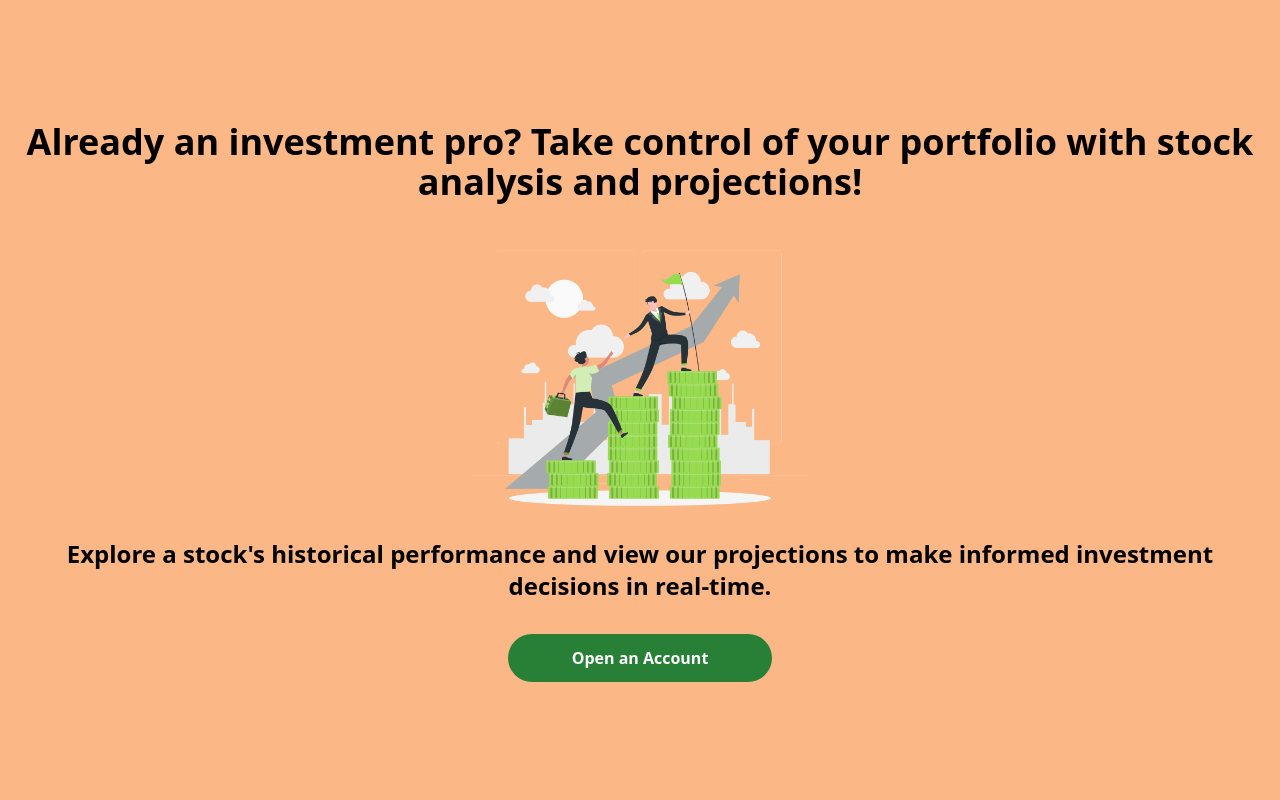
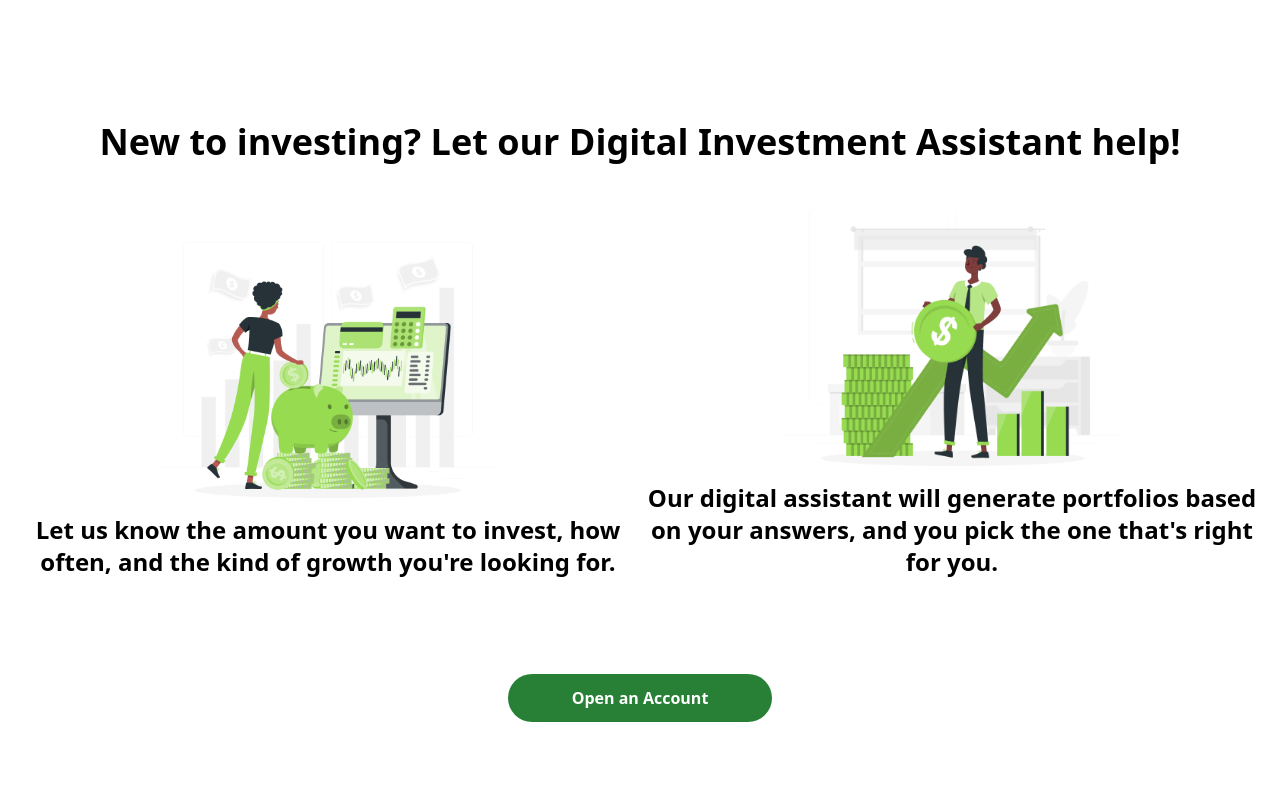
Before and after one commit to aabusaif8/Hackathon--Team2-V2, a React (Create React App) app: page / in a window 1280 px wide. Shown: the part 2860-3660 px from the top of the page. Built offline with nearby package versions, Linux system fonts and the light colour scheme; no server answers.

Commit message:
Update AccountFeatures.js

```diff
--- a/src/components/AccountFeatures.js
+++ b/src/components/AccountFeatures.js
@@ -1,42 +1,51 @@
 import React from "react";
 import { Link } from "react-router-dom";
-import analysis from "../assets/analysis.png";
+import piggybank from "../assets/piggybank.png";
+import coin from "../assets/coin.png";
 
-const Analysis = () => {
+const DigitalAssistant = () => {
   return (
-    <div className="bg-red-orange py-16 md:py-24 lg:py-32">
+    <div className="bg-white py-16 md:py-24 lg:py-32">
       <div className="max-w-7xl mx-auto px-4">
         <div className="text-center mb-12">
-          <h1 className="text-2xl md:text-3xl lg:text-4xl font-bold">
-            Already an investment pro? Take control of your portfolio with stock
-            analysis and projections!
+          <h1 className="text-2xl md:text-3xl lg:text-4xl font-bold mb-4">
+            New to investing? Let our Digital Investment Assistant help!
           </h1>
         </div>
-        <div className="flex flex-col items-center">
-          <div className="mb-8">
+        <div className="flex flex-col md:flex-row md:items-center md:justify-between">
+          <div className="md:w-1/2 mb-8 md:mb-0 flex flex-col items-center">
             <img
-              src={analysis}
-              alt="Analysis"
+              src={piggybank}
+              alt="Digital Assistant"
               className="mx-auto max-w-full h-64"
             />
-          </div>
-          <div className="mb-8">
-            <p className="text-lg md:text-xl lg:text-2xl font-semibold text-center">
-              Explore a stock's historical performance and view our projections
-              to make informed investment decisions in real-time.
+            <p className="text-lg md:text-xl lg:text-2xl font-semibold mt-4 text-center">
+              Let us know the amount you want to invest, how often, and the kind
+              of growth you're looking for.
             </p>
           </div>
-          <div className="flex justify-center">
-            <Link to="/signpage">
-              <button className="bg-dark-green text-white py-3 px-8 md:px-12 lg:px-16 rounded-full font-semibold transition-colors duration-300 hover:bg-green-700">
-                Open an Account
-              </button>
-            </Link>
+          <div className="md:w-1/2 flex flex-col items-center">
+            <img
+              src={coin}
+              alt="Digital Assistant"
+              className="mx-auto max-w-full h-64"
+            />
+            <p className="text-lg md:text-xl lg:text-2xl font-semibold mt-4 mb-8 text-center">
+              Our digital assistant will generate portfolios based on your
+              answers, and you pick the one that's right for you.
+            </p>
           </div>
+        </div>
+        <div className="flex justify-center mt-16">
+          <Link to="/signpage">
+            <button className="bg-dark-green text-white py-3 px-8 md:px-12 lg:px-16 rounded-full font-semibold transition-colors duration-300 hover:bg-green-700">
+              Open an Account
+            </button>
+          </Link>
         </div>
       </div>
     </div>
   );
 };
 
-export default Analysis;
+export default DigitalAssistant;
```
